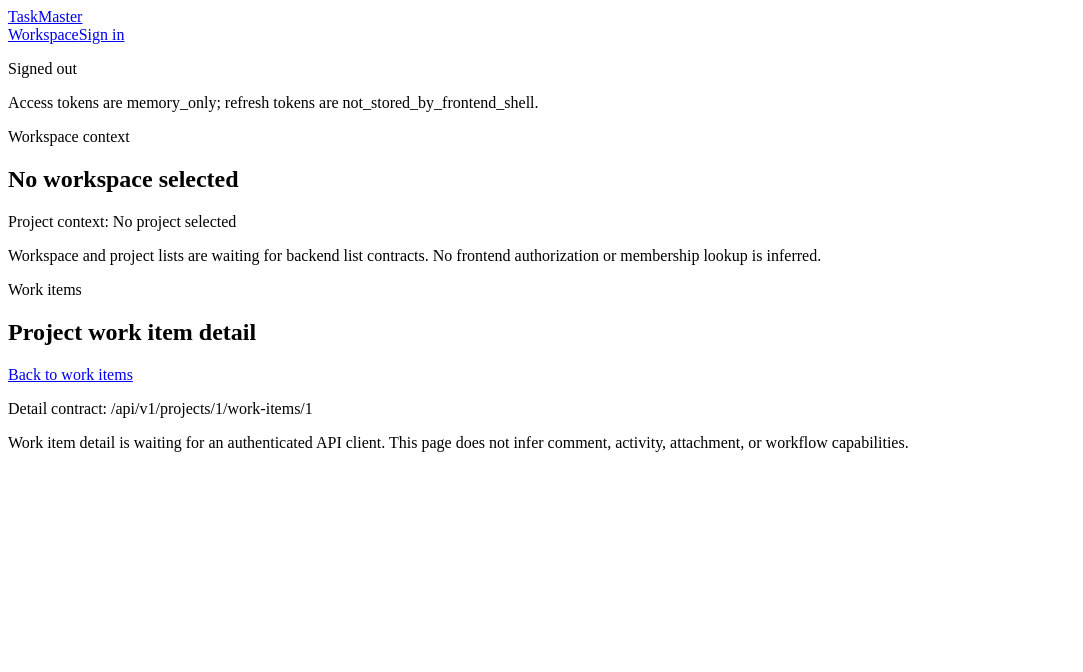
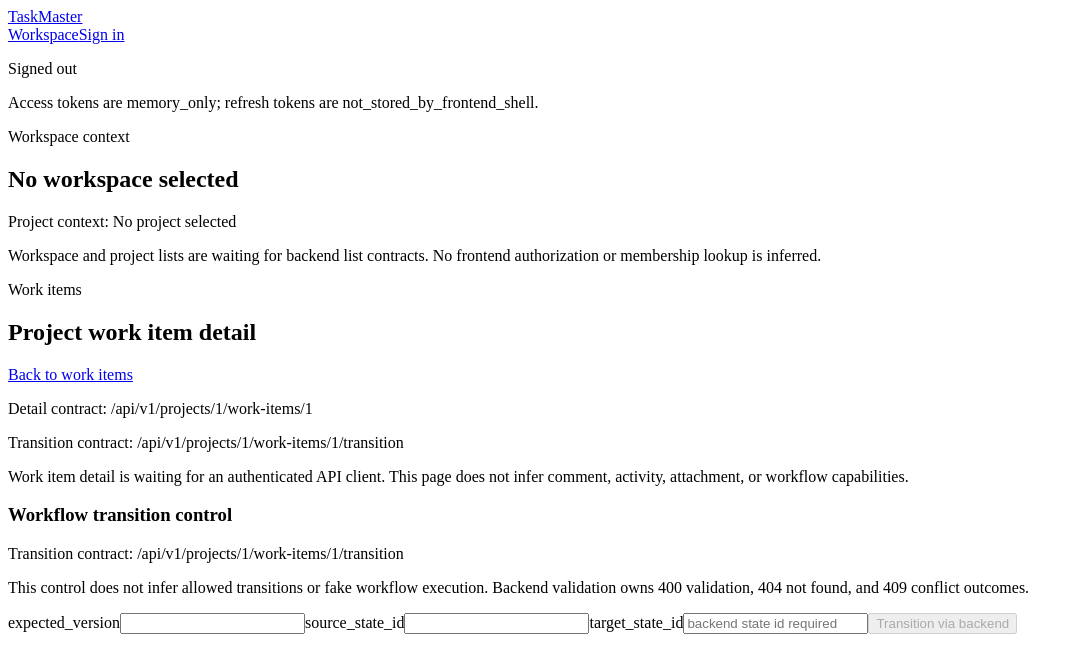
Before and after one commit to 1197smalik/TaskTracker, a React (Vite) app in the folder apps/frontend/: page /workspace/1/projects/1/work-items/1 in a window 1280 px wide. Shown: the top 672 px of the page, without its empty margins (0-1083 px from the left). Built offline with nearby package versions, Linux system fonts and the light colour scheme.

Commit message:
TM-088 create frontend work item transition control

```diff
--- a/apps/frontend/src/work-items/WorkItemDetailPage.tsx
+++ b/apps/frontend/src/work-items/WorkItemDetailPage.tsx
@@ -1,6 +1,10 @@
+import { type FormEvent, useState } from "react";
 import { Link, useParams } from "react-router-dom";
 
 import {
+  buildProjectWorkItemTransitionUrl,
+  transitionProjectWorkItem,
+  type WorkflowTransitionResponse,
   type WorkItemResponse,
   buildProjectWorkItemDetailPath,
   buildProjectWorkItemDetailUrl,
@@ -31,6 +35,10 @@ export function WorkItemDetailPage() {
     workspaceId === undefined || projectId === undefined
       ? null
       : `/workspace/${encodeURIComponent(workspaceId)}/projects/${encodeURIComponent(projectId)}/work-items`;
+  const transitionUrl =
+    projectId === undefined || workItemId === undefined
+      ? null
+      : buildProjectWorkItemTransitionUrl(projectId, workItemId);
 
   return (
     <section aria-labelledby="work-item-detail-heading">
@@ -38,9 +46,13 @@ export function WorkItemDetailPage() {
       <h1 id="work-item-detail-heading">Project work item detail</h1>
       {listPath !== null ? <Link to={listPath}>Back to work items</Link> : null}
       {detailUrl !== null ? <p>Detail contract: {detailUrl}</p> : null}
+      {transitionUrl !== null ? <p>Transition contract: {transitionUrl}</p> : null}
       <WorkItemDetailView
         listPath={listPath}
+        projectId={projectId}
         state={unloadedWorkItemDetailState}
+        transitionUrl={transitionUrl}
+        workItemId={workItemId}
         workspaceId={workspaceId}
       />
     </section>
@@ -51,19 +63,35 @@ type WorkItemDetailViewProps = {
   state: WorkItemDetailPageState;
   workspaceId: string | undefined;
   listPath: string | null;
+  projectId: string | undefined;
+  transitionUrl: string | null;
+  workItemId: string | undefined;
 };
 
 export function WorkItemDetailView({
   listPath,
+  projectId,
   state,
+  transitionUrl,
+  workItemId,
   workspaceId,
 }: WorkItemDetailViewProps) {
   if (state.status === "not_configured") {
     return (
-      <p>
-        Work item detail is waiting for an authenticated API client. This page
-        does not infer comment, activity, attachment, or workflow capabilities.
-      </p>
+      <>
+        <p>
+          Work item detail is waiting for an authenticated API client. This
+          page does not infer comment, activity, attachment, or workflow
+          capabilities.
+        </p>
+        <WorkItemTransitionControl
+          currentStateId={null}
+          expectedVersion={null}
+          projectId={projectId}
+          transitionUrl={transitionUrl}
+          workItemId={workItemId}
+        />
+      </>
     );
   }
 
@@ -92,14 +120,209 @@ export function WorkItemDetailView({
         <dd>{state.response.description ?? "No description provided."}</dd>
         <dt>Version</dt>
         <dd>{state.response.version}</dd>
+        <dt>Workflow state</dt>
+        <dd>{state.response.current_state_id ?? "Backend state not assigned"}</dd>
         <dt>Updated</dt>
         <dd>{state.response.updated_at}</dd>
       </dl>
+      <WorkItemTransitionControl
+        currentStateId={state.response.current_state_id}
+        expectedVersion={state.response.version}
+        projectId={state.response.project_id}
+        transitionUrl={transitionUrl}
+        workItemId={state.response.id}
+      />
       <p>
-        Comments, attachments, activity, and transition controls are handled by
-        later frontend stories.
+        Comments, attachments, and activity are handled by later frontend
+        stories.
       </p>
       {listPath !== null ? <Link to={listPath}>Return to list</Link> : null}
     </article>
   );
 }
+
+type WorkItemTransitionControlProps = {
+  transitionUrl: string | null;
+  expectedVersion: number | null;
+  currentStateId: string | null;
+  projectId?: string;
+  workItemId?: string;
+};
+
+type WorkItemTransitionControlState =
+  | {
+      status: "idle";
+      message: null;
+      response: null;
+    }
+  | {
+      status: "submitting";
+      message: string;
+      response: null;
+    }
+  | {
+      status: "succeeded";
+      message: string;
+      response: WorkflowTransitionResponse;
+    }
+  | {
+      status: "failed";
+      message: string;
+      response: null;
+    };
+
+function WorkItemTransitionControl({
+  currentStateId,
+  expectedVersion,
+  projectId,
+  workItemId,
+  transitionUrl,
+}: WorkItemTransitionControlProps) {
+  const [targetStateId, setTargetStateId] = useState("");
+  const [transitionState, setTransitionState] =
+    useState<WorkItemTransitionControlState>({
+      status: "idle",
+      message: null,
+      response: null,
+    });
+
+  async function handleSubmit(event: FormEvent<HTMLFormElement>) {
+    event.preventDefault();
+
+    if (
+      projectId === undefined ||
+      workItemId === undefined ||
+      expectedVersion === null ||
+      targetStateId.trim() === ""
+    ) {
+      setTransitionState({
+        status: "failed",
+        message:
+          "Transition requires backend route context, expected_version, and target_state_id.",
+        response: null,
+      });
+      return;
+    }
+
+    setTransitionState({
+      status: "submitting",
+      message: "Submitting backend workflow transition request.",
+      response: null,
+    });
+
+    try {
+      const result = await transitionProjectWorkItem(projectId, workItemId, {
+        expected_version: expectedVersion,
+        source_state_id: currentStateId,
+        target_state_id: targetStateId.trim(),
+      });
+
+      if (result.status === "succeeded") {
+        setTransitionState({
+          status: "succeeded",
+          message:
+            "Backend confirmed the workflow transition and returned the updated work item version.",
+          response: result.response,
+        });
+        return;
+      }
+
+      setTransitionState({
+        status: "failed",
+        message: describeTransitionFailure(result.statusCode, result.error?.message ?? null),
+        response: null,
+      });
+    } catch {
+      setTransitionState({
+        status: "failed",
+        message: "Transition request failed before the backend returned a response.",
+        response: null,
+      });
+    }
+  }
+
+  const confirmedStateId =
+    transitionState.status === "succeeded"
+      ? transitionState.response.work_item.current_state_id
+      : currentStateId;
+  const confirmedVersion =
+    transitionState.status === "succeeded"
+      ? transitionState.response.work_item.version
+      : expectedVersion;
+
+  return (
+    <section aria-labelledby="work-item-transition-heading">
+      <h3 id="work-item-transition-heading">Workflow transition control</h3>
+      {transitionUrl !== null ? <p>Transition contract: {transitionUrl}</p> : null}
+      <p>
+        This control does not infer allowed transitions or fake workflow
+        execution. Backend validation owns 400 validation, 404 not found, and
+        409 conflict outcomes.
+      </p>
+      <form onSubmit={handleSubmit}>
+        <label>
+          expected_version
+          <input
+            name="expected_version"
+            readOnly
+            value={confirmedVersion === null ? "" : String(confirmedVersion)}
+          />
+        </label>
+        <label>
+          source_state_id
+          <input
+            name="source_state_id"
+            readOnly
+            value={confirmedStateId ?? ""}
+          />
+        </label>
+        <label>
+          target_state_id
+          <input
+            name="target_state_id"
+            placeholder="backend state id required"
+            value={targetStateId}
+            onChange={(event) => setTargetStateId(event.target.value)}
+          />
+        </label>
+        <button
+          disabled={
+            transitionState.status === "submitting" ||
+            expectedVersion === null ||
+            transitionUrl === null
+          }
+          type="submit"
+        >
+          Transition via backend
+        </button>
+      </form>
+      {transitionState.message !== null ? <p>{transitionState.message}</p> : null}
+      {transitionState.status === "failed" ? (
+        <p>
+          This transition remains backend-owned. 400 validation, 404 not found,
+          and 409 conflict responses are rendered without local workflow
+          inference.
+        </p>
+      ) : null}
+    </section>
+  );
+}
+
+function describeTransitionFailure(
+  statusCode: number,
+  backendMessage: string | null
+): string {
+  if (statusCode === 409) {
+    return backendMessage ?? "Backend returned 409 conflict for expected_version mismatch.";
+  }
+
+  if (statusCode === 400) {
+    return backendMessage ?? "Backend returned 400 validation for this workflow transition.";
+  }
+
+  if (statusCode === 404) {
+    return backendMessage ?? "Backend returned 404 because the work item is unavailable.";
+  }
+
+  return backendMessage ?? `Backend returned HTTP ${statusCode} for the transition request.`;
+}
--- a/apps/frontend/src/work-items/api.ts
+++ b/apps/frontend/src/work-items/api.ts
@@ -1,6 +1,21 @@
 export type WorkItemListParams = {
   limit: number;
   offset: number;
+};
+
+export type WorkflowTransitionRequest = {
+  expected_version: number;
+  target_state_id: string;
+  source_state_id?: string | null;
+};
+
+export type WorkItemApiErrorResponse = {
+  error_code: string;
+  message: string;
+  details: Record<string, string>;
+  correlation_id: string;
+  field_errors: Record<string, string[]>;
+  retry_after: number | null;
 };
 
 export type WorkItemResponse = {
@@ -32,6 +47,24 @@ export type WorkItemListResponse = {
   offset: number;
 };
 
+export type WorkflowTransitionResponse = {
+  work_item: WorkItemResponse;
+  transition_id: string;
+  source_state_id: string;
+  target_state_id: string;
+};
+
+export type WorkItemTransitionResult =
+  | {
+      status: "succeeded";
+      response: WorkflowTransitionResponse;
+    }
+  | {
+      status: "failed";
+      statusCode: number;
+      error: WorkItemApiErrorResponse | null;
+    };
+
 export function buildProjectWorkItemListUrl(
   projectId: string,
   params: WorkItemListParams
@@ -58,3 +91,50 @@ export function buildProjectWorkItemDetailPath(
 ): string {
   return `/workspace/${encodeURIComponent(workspaceId)}/projects/${encodeURIComponent(projectId)}/work-items/${encodeURIComponent(workItemId)}`;
 }
+
+export function buildProjectWorkItemTransitionUrl(
+  projectId: string,
+  workItemId: string
+): string {
+  return `/api/v1/projects/${encodeURIComponent(projectId)}/work-items/${encodeURIComponent(workItemId)}/transition`;
+}
+
+export async function transitionProjectWorkItem(
+  projectId: string,
+  workItemId: string,
+  request: WorkflowTransitionRequest
+): Promise<WorkItemTransitionResult> {
+  const response = await fetch(buildProjectWorkItemTransitionUrl(projectId, workItemId), {
+    method: "POST",
+    headers: {
+      "Content-Type": "application/json",
+    },
+    body: JSON.stringify(request),
+  });
+
+  if (response.ok) {
+    const payload = (await response.json()) as WorkflowTransitionResponse;
+    return {
+      status: "succeeded",
+      response: payload,
+    };
+  }
+
+  const error = await parseWorkItemTransitionError(response);
+  return {
+    status: "failed",
+    statusCode: response.status,
+    error,
+  };
+}
+
+async function parseWorkItemTransitionError(
+  response: Response
+): Promise<WorkItemApiErrorResponse | null> {
+  const contentType = response.headers.get("content-type");
+  if (contentType === null || !contentType.includes("application/json")) {
+    return null;
+  }
+
+  return (await response.json()) as WorkItemApiErrorResponse;
+}
--- a/apps/frontend/src/work-items/index.ts
+++ b/apps/frontend/src/work-items/index.ts
@@ -3,10 +3,13 @@ export { WorkItemListPage, WorkItemListView } from "./WorkItemListPage";
 export {
   buildProjectWorkItemDetailPath,
   buildProjectWorkItemDetailUrl,
+  buildProjectWorkItemTransitionUrl,
   buildProjectWorkItemListUrl,
 } from "./api";
 export type {
   WorkItemListParams,
   WorkItemListResponse,
   WorkItemResponse,
+  WorkflowTransitionRequest,
+  WorkflowTransitionResponse,
 } from "./api";
```
Also changed, not shown: 1 other file (tests, documents, lock files or other folders).
